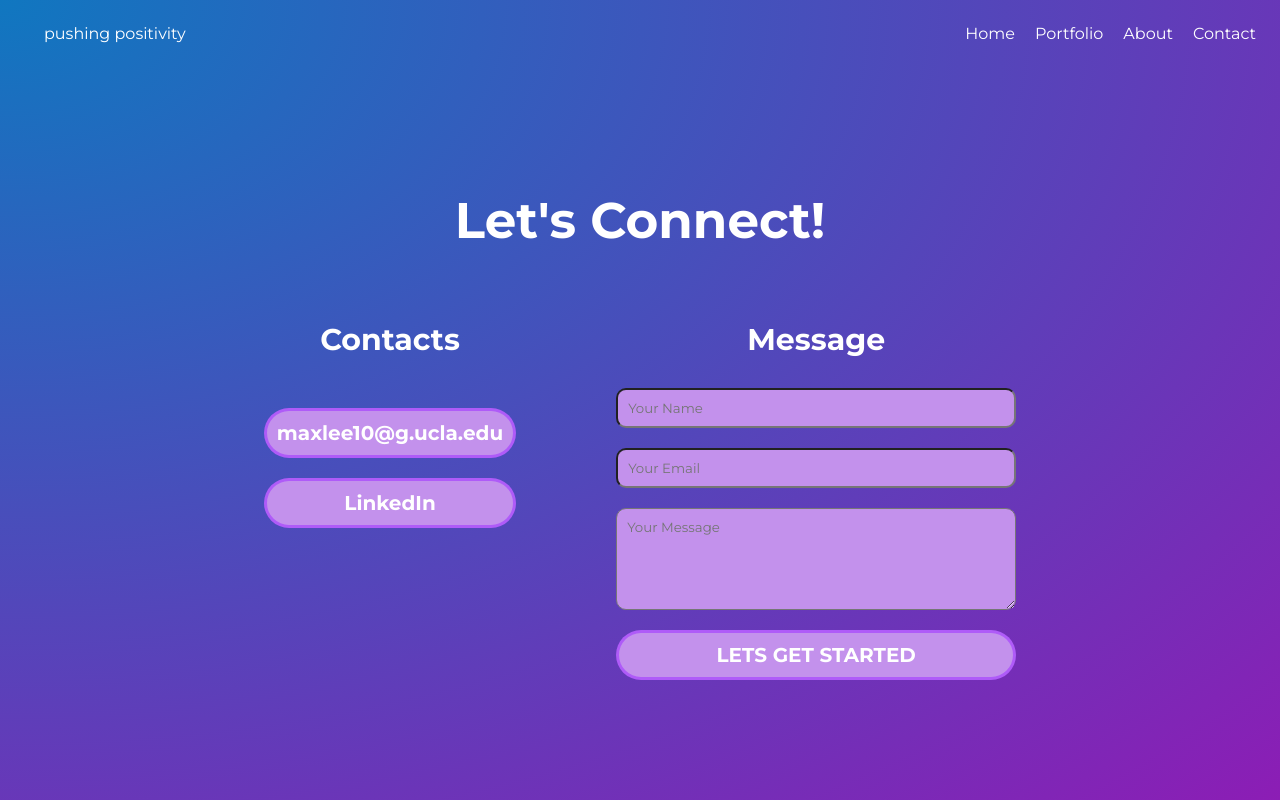
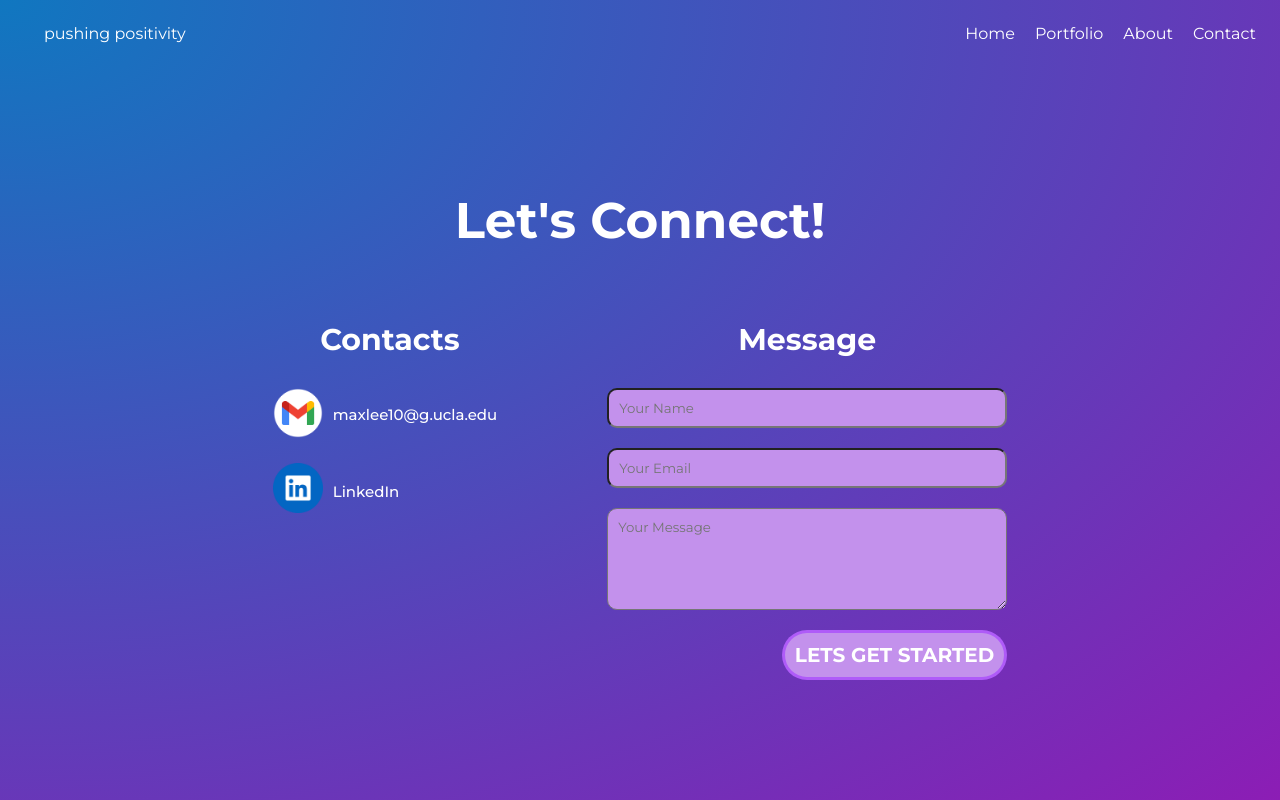
Before and after one commit to maxywaxyy/personal-website, a Gatsby site: page /contact in a window 1280 px wide. Built offline with nearby package versions, Linux system fonts and the light colour scheme; Gatsby itself is replaced by a stand-in of ours.

Commit message:
styled contact info

```diff
--- a/src/pages/contact.js
+++ b/src/pages/contact.js
@@ -5,47 +5,51 @@ import Layout from "../components/layout"
 import Seo from "../components/seo"
 import * as styles from '../styles/contact.module.css'
 import Grow from '@mui/material/Grow';
-import Slide from '@mui/material/Slide';
+
+import gmail from '../images/gmail.png.webp'
+import linkedin from '../images/linkedin.png'
 
 const Contact = () => (
   <Layout>
     <div className={styles.all}>
-    <Slide
+        <h1 className={styles.h1}>Let's Connect!</h1>
+
+    <boxes className={styles.boxes}>
+    <Grow
       in='true'
-      mountOnEnter
-      unmountOnExit
       style={{ transformOrigin: '0 0 0' }}
-      {...('true' ? { timeout: 500 } : {})}
+      {...('true' ? { timeout: 1000 } : {})}
     >
-        <h1 className={styles.h1}>Let's Connect!</h1>
-    </Slide>
-
-    <Slide
-      in='true'
-      direction="up"
-      mountOnEnter
-      unmountOnExit
-      style={{ transformOrigin: '0 0 0' }}
-      {...('true' ? { timeout: 500 } : {})}
-    >
-      <boxes className={styles.boxes}>
       <box1 className={styles.box1}>
         <h2 className={styles.h2}>Contacts</h2>
         <contactinfo className={styles.contactinfo}>
-          <button className={styles.buttons}>maxlee10@g.ucla.edu</button>
-          <button className={styles.buttons}>LinkedIn</button>
+          <div className={styles.socialsPics}>
+            <img src={gmail} className={styles.socialsPics} alt='img corrupt' height='50px' width='50px'/>
+            <img src={linkedin} className={styles.socialsPics} alt='img corrupt' height='50px' width='50px'/>
+          </div>
+          <div>
+            <p className={styles.socialsText}>maxlee10@g.ucla.edu</p>
+            <a className={styles.socialsText} href="www.linkedin.com/in/max-lee-413434294">LinkedIn</a>
+          </div>
         </contactinfo>
       </box1>
-
+    </Grow>
+    <Grow
+      in='true'
+      style={{ transformOrigin: '0 0 0' }}
+      {...('true' ? { timeout: 2000 } : {})}
+    >
       <box2 className={styles.box2}>
         <h3 className={styles.h3}>Message</h3>
         <input type="text" id="name" name="name" placeholder='Your Name' className={styles.input}></input>
         <input type="text" id="email" name="email" placeholder='Your Email' className={styles.input}></input>
         <textArea id="message" name="message" placeholder='Your Message' rows='5' className={styles.input}></textArea>
-        <button className={styles.buttons}>LETS GET STARTED</button>
+        <div className={styles.started}>
+          <button className={styles.buttons}>LETS GET STARTED</button>
+        </div>
       </box2>
-      </boxes>
-    </Slide>
+    </Grow>
+    </boxes>
   </div>
   </Layout>
 )
--- a/src/styles/contact.module.css
+++ b/src/styles/contact.module.css
@@ -21,28 +21,34 @@
 
 .h2 {
     font-size: 30px;
-    margin-bottom: 50px;
+    margin-bottom: 30px;
 }
 
 .contactinfo {
     display: flex;
-    flex-direction: column;
+    flex-direction: row;
     justify-content: space-between;
     margin-bottom: 20px;
+
+    font-size: 15px;
+    font-weight: 500;
 }
 
-.buttons {
-    background-color:rgb(195, 145, 236);
-    border-radius: 100px;
-    border-width: 3px;
-    border-color: rgba(165, 62, 255, 0.647);
+.socialsPics {
+    display: flex;
+    flex-direction: column;
+    justify-content: space-evenly;
+    margin-bottom: 25px;
+    margin-right: 5px;
+}
 
-    border-style: solid;
-    margin-bottom: 20px;
-    padding: 10px;
-
-    font-size: 20px;
-    font-weight: 900;
+.socialsText {
+    display: flex;
+    flex-direction: column;
+    justify-content: space-evenly;
+    align-items: flex-start;
+    margin-bottom: 55px;
+    margin-right: 10px;
 }
 
 /* right side */
@@ -65,3 +71,22 @@
     margin-bottom: 20px;
     padding: 10px;
 }
+
+.buttons {
+    background-color:rgb(195, 145, 236);
+    border-radius: 100px;
+    border-width: 3px;
+    border-color: rgba(165, 62, 255, 0.647);
+
+    border-style: solid;
+    margin-bottom: 20px;
+    padding: 10px;
+
+    font-size: 20px;
+    font-weight: 900;
+}
+
+.started {
+    display: flex;
+    justify-content: right;
+}
```
Also changed, not shown: src/images/gmail.png.webp (added), src/images/linkedin.png (added).
